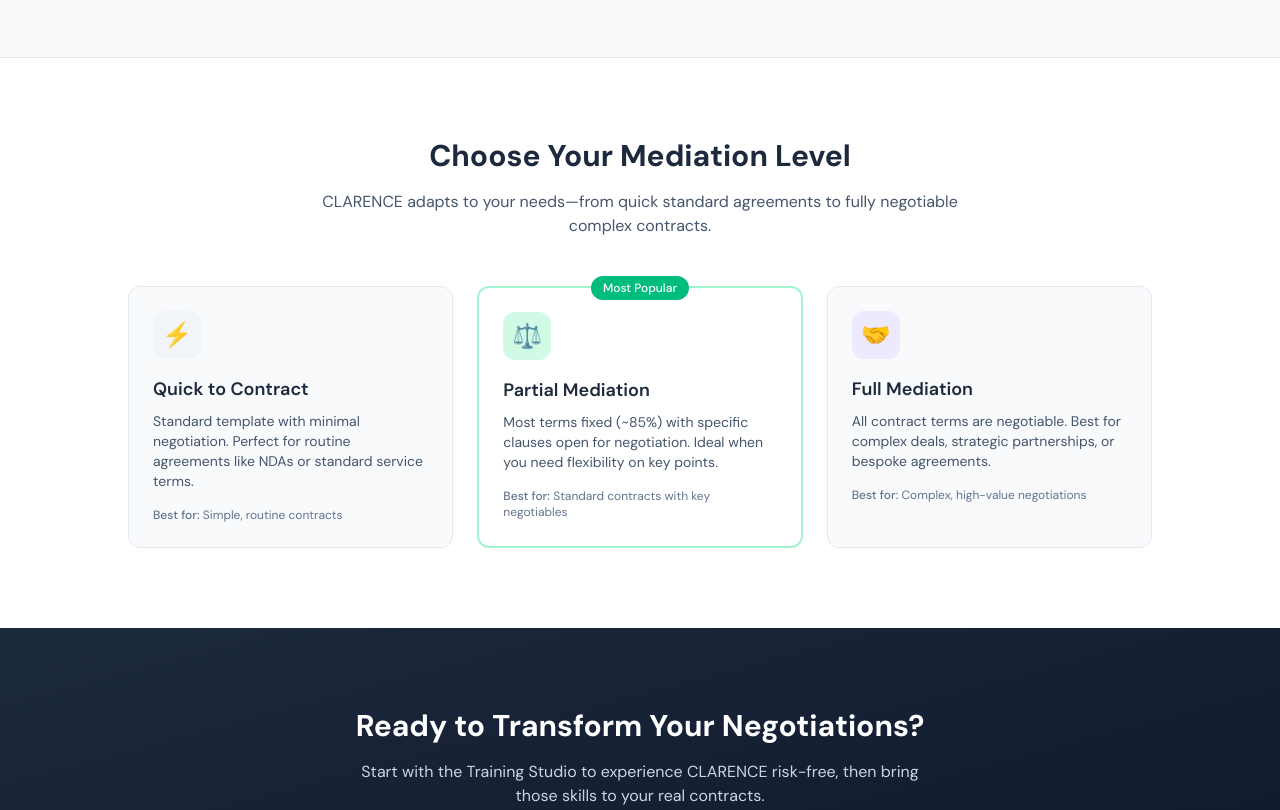
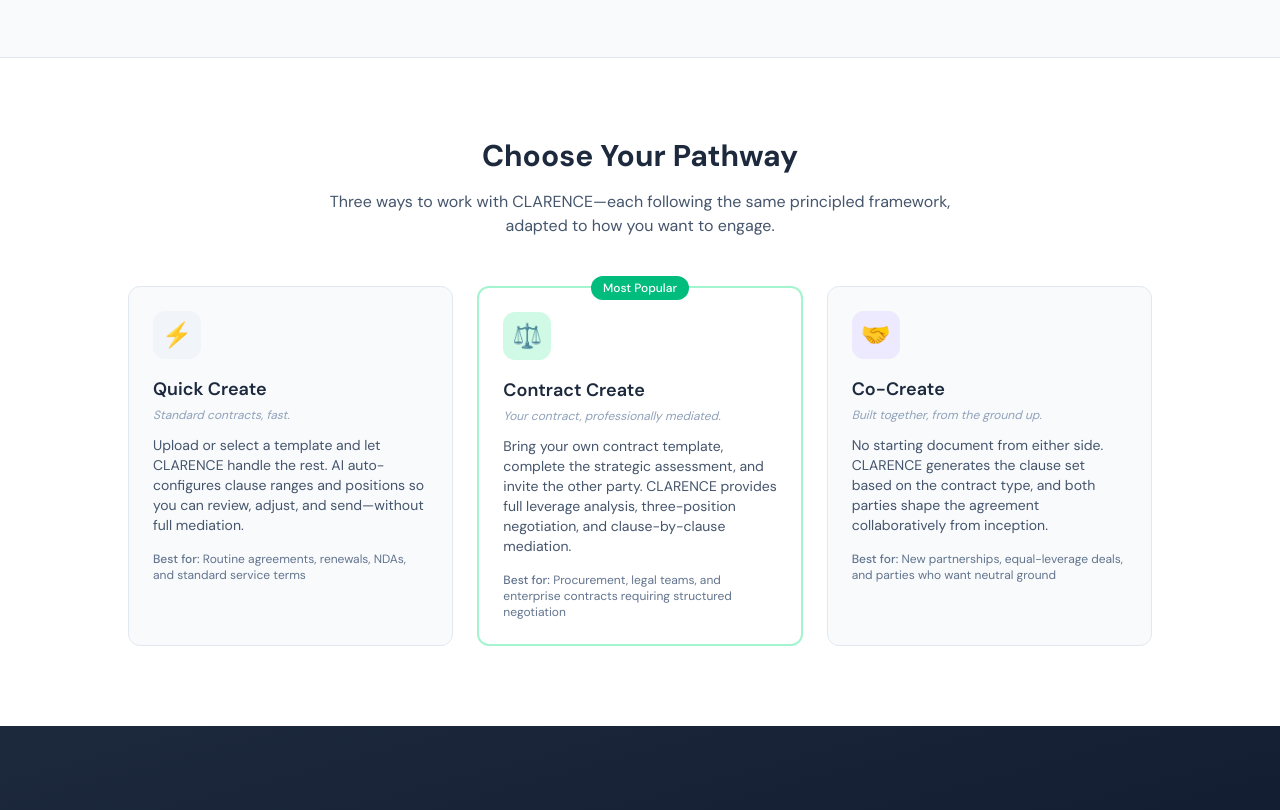
Before and after one commit to SpikeIreland/clarence, a Next.js app: page /how-it-works in a window 1280 px wide. Shown: the part 2480-3290 px from the top of the page. Built offline with nearby package versions, Linux system fonts and the light colour scheme; a web font is replaced by a local one.

Commit message:
FA-26: Migrate How It Works page to three-pathway language

```diff
--- a/app/how-it-works/page.tsx
+++ b/app/how-it-works/page.tsx
@@ -156,7 +156,7 @@ export default function HowItWorksPage() {
                       <svg className="w-5 h-5 text-emerald-500 flex-shrink-0 mt-0.5" fill="currentColor" viewBox="0 0 20 20">
                         <path fillRule="evenodd" d="M10 18a8 8 0 100-16 8 8 0 000 16zm3.707-9.293a1 1 0 00-1.414-1.414L9 10.586 7.707 9.293a1 1 0 00-1.414 1.414l2 2a1 1 0 001.414 0l4-4z" clipRule="evenodd" />
                       </svg>
-                      <span>Choose mediation level: Quick to Contract, Partial, or Full Mediation</span>
+                      <span>Choose your pathway: Quick Create, Contract Create, or Co-Create</span>
                     </li>
                     <li className="flex items-start gap-3">
                       <svg className="w-5 h-5 text-emerald-500 flex-shrink-0 mt-0.5" fill="currentColor" viewBox="0 0 20 20">
@@ -306,39 +306,46 @@ export default function HowItWorksPage() {
       </section>
 
       {/* ================================================================== */}
-      {/* SECTION 6: MEDIATION LEVELS */}
+      {/* SECTION 6: THREE PATHWAYS */}
+      {/* FA-26: Migrated from "Mediation Levels" to "Pathways" */}
+      {/* Reference: Bible Chapter 4, CLARENCEThreePathwaysArchitecture.pdf */}
       {/* ================================================================== */}
       <section className="py-20 bg-white border-t border-slate-200">
         <div className="container mx-auto px-6">
           <div className="text-center mb-12">
             <h2 className="text-3xl font-bold text-slate-800 mb-4">
-              Choose Your Mediation Level
+              Choose Your Pathway
             </h2>
             <p className="text-slate-600 max-w-2xl mx-auto">
-              CLARENCE adapts to your needs—from quick standard agreements to
-              fully negotiable complex contracts.
+              Three ways to work with CLARENCE—each following the same principled
+              framework, adapted to how you want to engage.
             </p>
           </div>
 
           <div className="grid md:grid-cols-3 gap-6 max-w-5xl mx-auto">
-            {/* Quick to Contract */}
+
+            {/* Quick Create */}
             <div className="bg-slate-50 rounded-xl border border-slate-200 p-6 hover:shadow-lg transition-shadow">
               <div className="w-12 h-12 bg-slate-100 rounded-xl flex items-center justify-center mb-4">
                 <span className="text-2xl">⚡</span>
               </div>
-              <h3 className="text-lg font-semibold text-slate-800 mb-2">
-                Quick to Contract
+              <h3 className="text-lg font-semibold text-slate-800 mb-1">
+                Quick Create
               </h3>
+              <p className="text-xs text-slate-400 italic mb-3">
+                Standard contracts, fast.
+              </p>
               <p className="text-sm text-slate-600 mb-4">
-                Standard template with minimal negotiation. Perfect for routine
-                agreements like NDAs or standard service terms.
+                Upload or select a template and let CLARENCE handle the rest.
+                AI auto-configures clause ranges and positions so you can
+                review, adjust, and send—without full mediation.
               </p>
               <div className="text-xs text-slate-500">
-                <span className="font-medium">Best for:</span> Simple, routine contracts
+                <span className="font-medium">Best for:</span> Routine agreements, renewals, NDAs, and standard service terms
               </div>
             </div>
 
-            {/* Partial Mediation */}
+            {/* Contract Create */}
             <div className="bg-white rounded-xl border-2 border-emerald-200 p-6 hover:shadow-lg transition-shadow relative">
               <div className="absolute -top-3 left-1/2 -translate-x-1/2 px-3 py-1 bg-emerald-500 text-white text-xs font-medium rounded-full">
                 Most Popular
@@ -346,34 +353,43 @@ export default function HowItWorksPage() {
               <div className="w-12 h-12 bg-emerald-100 rounded-xl flex items-center justify-center mb-4">
                 <span className="text-2xl">⚖️</span>
               </div>
-              <h3 className="text-lg font-semibold text-slate-800 mb-2">
-                Partial Mediation
+              <h3 className="text-lg font-semibold text-slate-800 mb-1">
+                Contract Create
               </h3>
+              <p className="text-xs text-slate-400 italic mb-3">
+                Your contract, professionally mediated.
+              </p>
               <p className="text-sm text-slate-600 mb-4">
-                Most terms fixed (~85%) with specific clauses open for negotiation.
-                Ideal when you need flexibility on key points.
+                Bring your own contract template, complete the strategic assessment,
+                and invite the other party. CLARENCE provides full leverage analysis,
+                three-position negotiation, and clause-by-clause mediation.
               </p>
               <div className="text-xs text-slate-500">
-                <span className="font-medium">Best for:</span> Standard contracts with key negotiables
+                <span className="font-medium">Best for:</span> Procurement, legal teams, and enterprise contracts requiring structured negotiation
               </div>
             </div>
 
-            {/* Full Mediation */}
+            {/* Co-Create */}
             <div className="bg-slate-50 rounded-xl border border-slate-200 p-6 hover:shadow-lg transition-shadow">
               <div className="w-12 h-12 bg-violet-100 rounded-xl flex items-center justify-center mb-4">
                 <span className="text-2xl">🤝</span>
               </div>
-              <h3 className="text-lg font-semibold text-slate-800 mb-2">
-                Full Mediation
+              <h3 className="text-lg font-semibold text-slate-800 mb-1">
+                Co-Create
               </h3>
+              <p className="text-xs text-slate-400 italic mb-3">
+                Built together, from the ground up.
+              </p>
               <p className="text-sm text-slate-600 mb-4">
-                All contract terms are negotiable. Best for complex deals, strategic
-                partnerships, or bespoke agreements.
+                No starting document from either side. CLARENCE generates the
+                clause set based on the contract type, and both parties shape
+                the agreement collaboratively from inception.
               </p>
               <div className="text-xs text-slate-500">
-                <span className="font-medium">Best for:</span> Complex, high-value negotiations
+                <span className="font-medium">Best for:</span> New partnerships, equal-leverage deals, and parties who want neutral ground
               </div>
             </div>
+
           </div>
         </div>
       </section>
```
